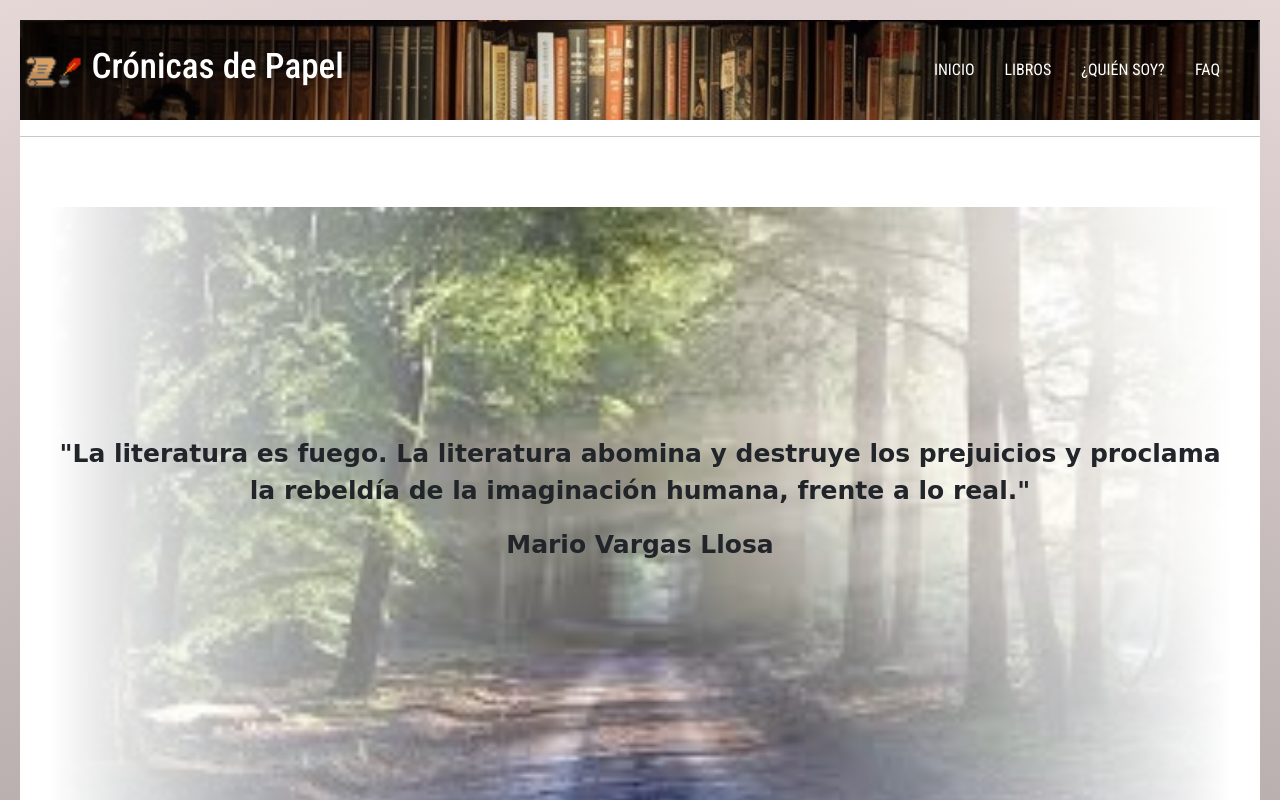
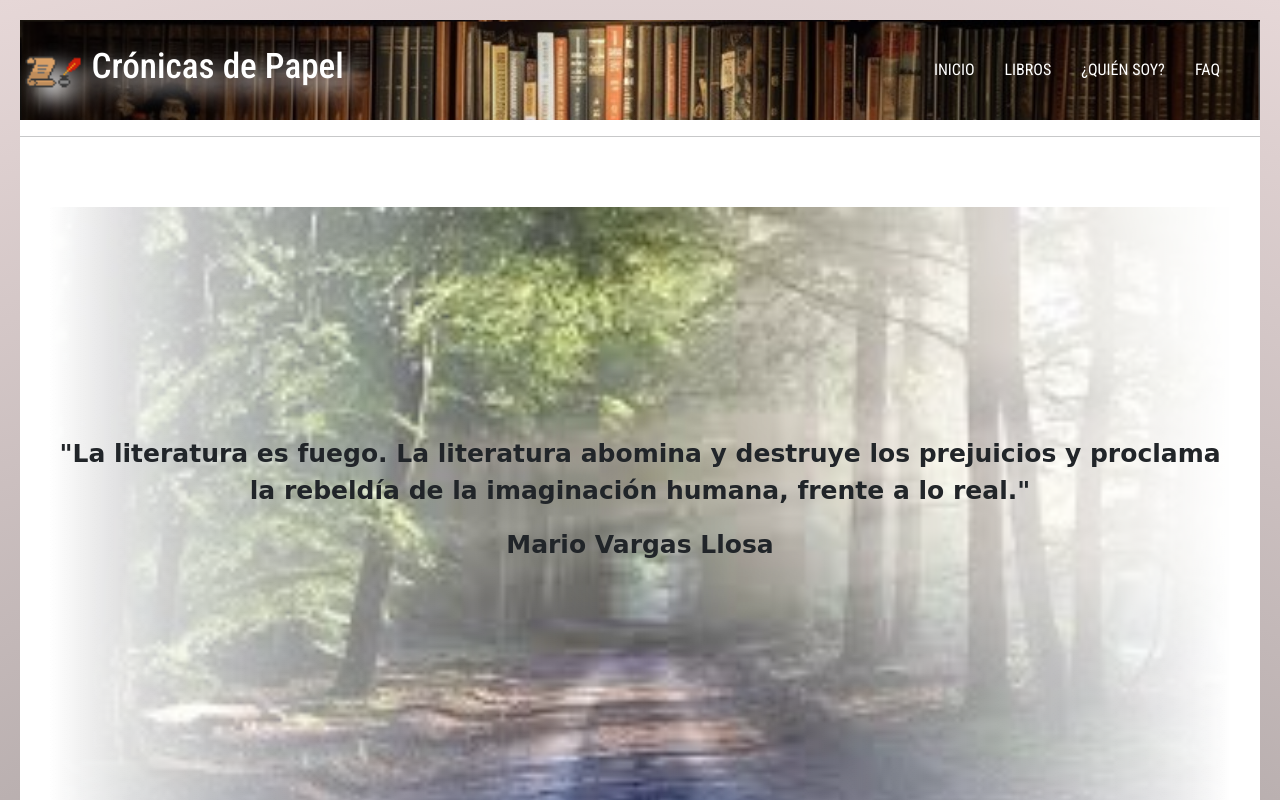
Before and after one commit to AgustinReynals/proyecto_final_utn-, a plain HTML site: page index.html in a window 1280 px wide. In both pictures the pointer is over the link "Crónicas de Papel". Shown: the top 800 px of the page. Drawn offline with nearby package versions, Linux system fonts and the light colour scheme; a web font is replaced by a local one.

Commit message:
Update style.css

```diff
--- a/public/css/style.css
+++ b/public/css/style.css
@@ -46,6 +46,8 @@ a{
 .logo:hover{
     transform: scale(1.1);
     transition: all ease 400ms;
+    filter: drop-shadow(10px 10px 10px white);
+    -webkit-filter: drop-shadow(10px 10px 10px white);
 }
 nav{
     display: flex;
```
